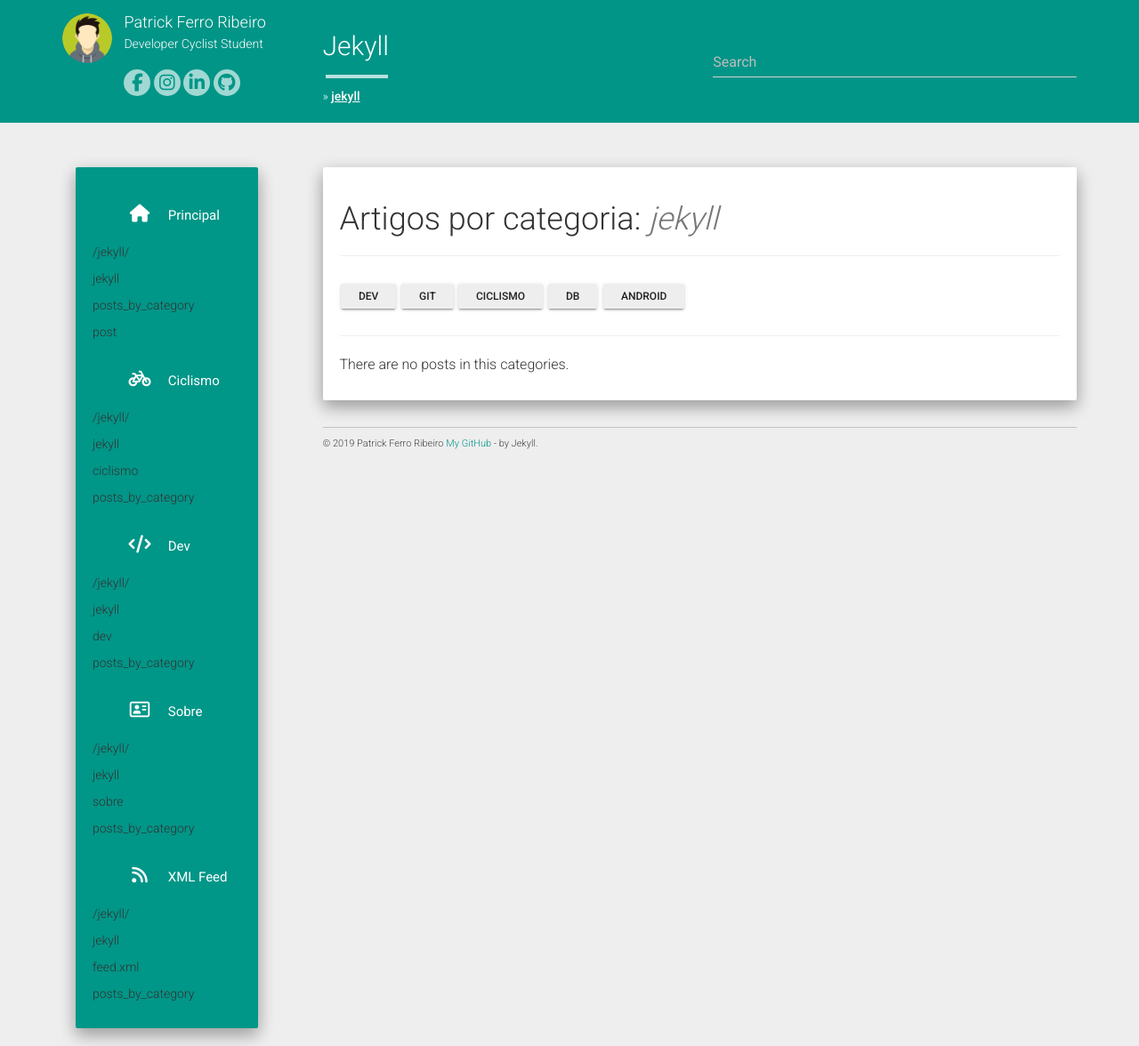
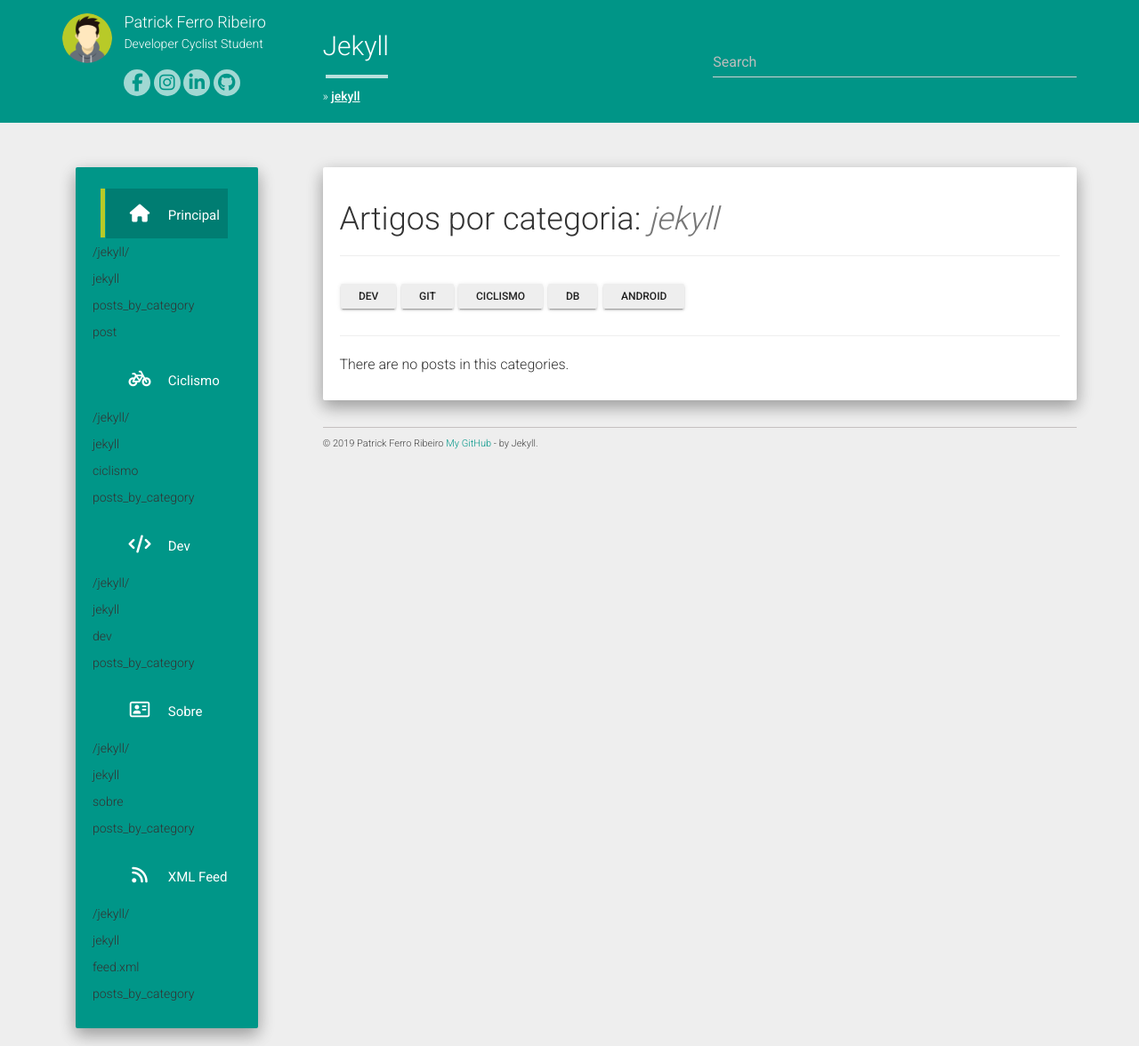
Before and after one commit to riberman/riberman.github.io, a Jekyll site: the page built from category/jekyll.md, in a window 1280 px wide. Shown: the whole page at 89% size. Built offline with Jekyll 4.4.1, drawn with Linux system fonts in a browser that asks for light colours; nearby versions of some CDN libraries.

Commit message:
test categories navigation

```diff
--- a/_includes/navigation.html
+++ b/_includes/navigation.html
@@ -3,6 +3,7 @@
 	{% assign current = nil %}
 	{% assign pageurl = page.url | split:'/' | last %}
 	{% assign menuurl = i.url | split:'/' | last %}
+	{% assign categorie = i.categories | split:' ' | first %}
 	{% assign linkurl = nil %}
 	{% if i.url contains '://' %}
 	{% assign linkurl = i.url %}
@@ -11,8 +12,8 @@
 	{% endif %}
 	{% assign target = i.target %}
     {% unless target %} {% assign target = '_self' %} {% endunless %}
-	{% if pageurl == menuurl or page.layout == i.layout %} {% assign current = 'current-menu-item' %} {% endif %}
-	<li class="col-lg-12 col-md-12 col-sm-4 col-xs-12 {{ current }}"><a href="{{ linkurl }}" target="{{ target }}"><i class="{{ i.icon }}"></i> {{ i.text }}</a></li>
+	{% if pageurl == menuurl or page.layout == i.layout or menuurl == categorie %} {% assign current = 'current-menu-item' %} {% endif %}
+	<li class="col-lg-12 col-md-12 col-sm-4 col-xs-12 {{ current }} {{ pageurl }}"><a href="{{ linkurl }}" target="{{ target }}"><i class="{{ i.icon }}"></i> {{ i.text }}</a></li>
 	<p>{{ page.url }}</p>
 	<p>{{ pageurl }}</p>
 	<p>{{ menuurl }}</p>
```
